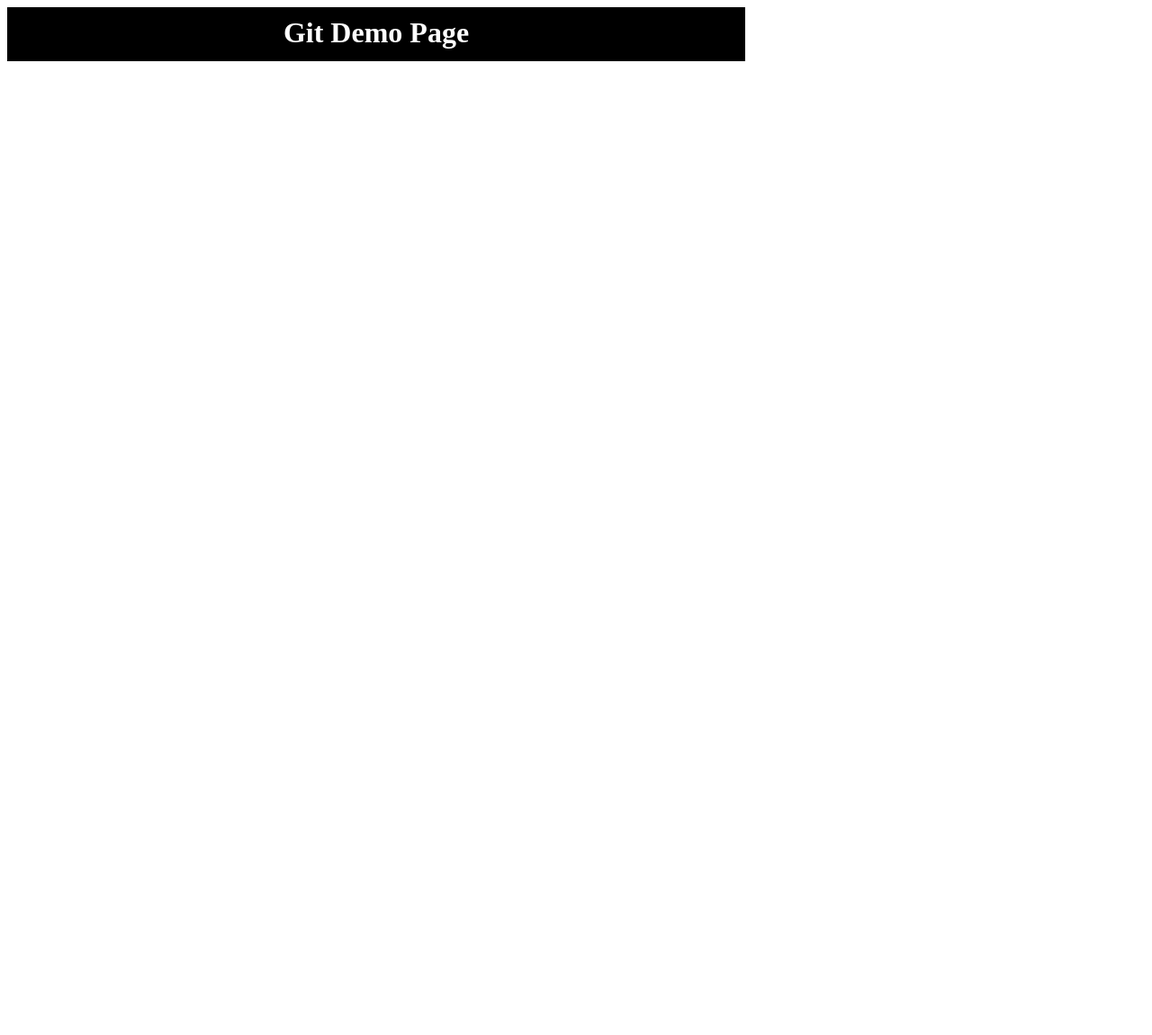
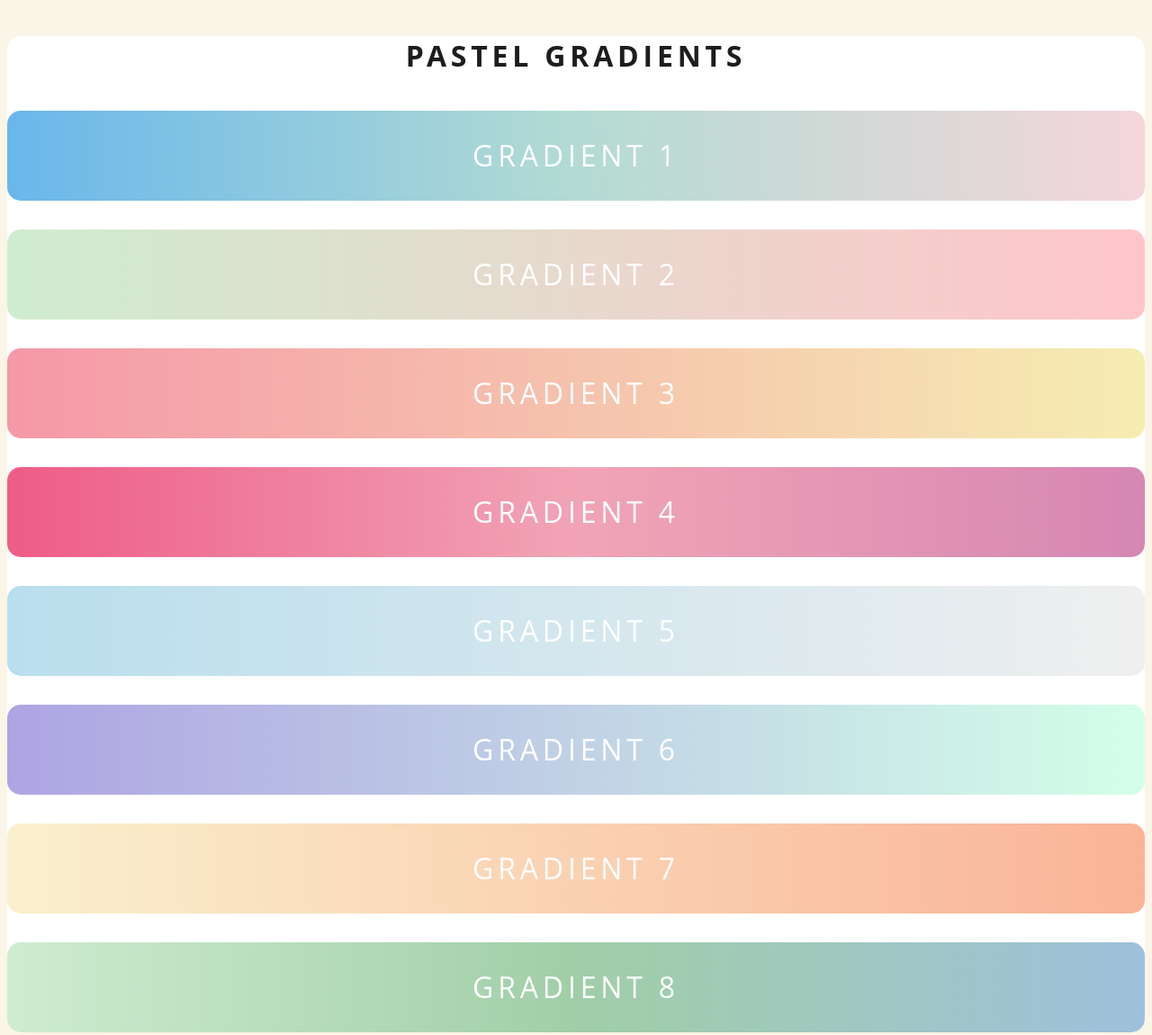
Before and after one commit to 80sreplicant/pastelGradient, a plain HTML site: page index.html in a window 1280 px wide. Shown: the whole page at 90% size. Before the commit the page ends 800 px from the top, so only its background shows below. Drawn offline with Linux system fonts and the light colour scheme.

Commit message:
add pastel gradients

```diff
--- a/index.html
+++ b/index.html
@@ -8,7 +8,35 @@
   <title>Document</title>
 </head>
 <body>
-  <h1 class="test">Git Demo Page</h1>
+  <div class="container">
+    <header>
+      <h1>Pastel Gradients</h1>
+    </header>
+  <div class="box" id="g1">
+    <p>Gradient 1</p>
+  </div>
+    <div class="box" id="g2">
+    <p>Gradient 2</p>
+  </div>
+    <div class="box" id="g3">
+    <p>Gradient 3</p>
+  </div>
+    <div class="box" id="g4">
+    <p>Gradient 4</p>
+  </div>
+    <div class="box" id="g5">
+    <p>Gradient 5</p>
+  </div>
+    <div class="box" id="g6">
+    <p>Gradient 6</p>
+  </div>
+    <div class="box" id="g7">
+    <p>Gradient 7</p>
+  </div>
+    <div class="box" id="g8">
+    <p>Gradient 8</p>
+  </div>
+  </div>
   <script src="app.js"></script>
 </body>
 </html>
--- a/styles.css
+++ b/styles.css
@@ -1,9 +1,74 @@
-.test {
-  background: black;
-  height: 40px;
-  width: 100vh;
+body {
+  background: #faf5e6;
+}
+
+h1,
+p {
+  font-family: 'Open Sans', sans-serif;
+  text-align: center;
+  text-transform: uppercase;
+  letter-spacing: 0.15em;
+  color: #1d1d1d;
+}
+
+header{
+margin: 40px;
+}
+
+.container {
+  margin: 3% auto;
+  background: white;
+  border-radius: 15px;
+}
+
+.box {
+  height: 100px;
+  margin-bottom: 20px;
+  border-radius: 15px;
+}
+
+.box p {
+  line-height: 100px;
+  font-size: 2em;
   color: white;
-  padding: 10px 10px;
-  margin: auto 0;
-  text-align: center;
 }
+
+/* Gradient 1 */
+#g1 {
+  background: linear-gradient(90deg, #69b7eb, #b3dbd3, #f4d6db);
+}
+
+/* Gradient 2 */
+#g2 {
+  background: linear-gradient(90deg, #cfecd0, #ffc5ca);
+}
+
+/* Gradient 3 */
+#g3 {
+  background: linear-gradient(90deg, #f598a8, #f6edb2);
+}
+
+/* Gradient 4 */
+#g4 {
+  background: linear-gradient(90deg, #ee5c87, #f1a4b5, #d587b3);
+}
+
+/* Gradient 5 */
+#g5 {
+  background: linear-gradient(90deg, #b9deed, #efefef);
+}
+
+/* Gradient 6 */
+#g6 {
+  background: linear-gradient(90deg, #aea4e3, #d3ffe8);
+}
+
+/* Gradient 7 */
+#g7 {
+  background: linear-gradient(90deg, #faf0cd, #fab397);
+}
+
+/* Gradient 8 */
+#g8 {
+  background: linear-gradient(90deg, #cfecd0, #a0cea7, #9ec0db);
+}
```
